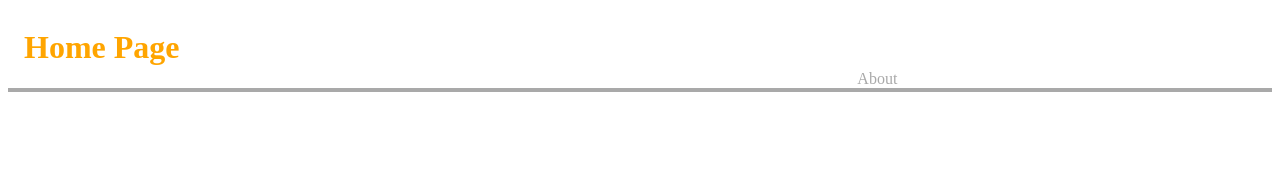
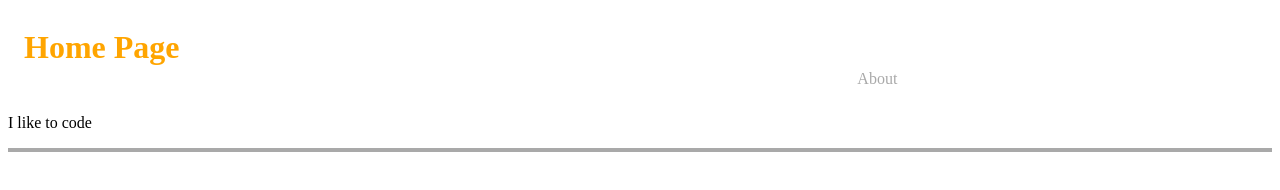
Before and after one commit to AustenElswick/git-drills-version-2, a plain HTML site: page app/index.html in a window 1280 px wide. Drawn offline with Linux system fonts and the light colour scheme.

Commit message:
added paragraph about something I like

```diff
--- a/app/index.html
+++ b/app/index.html
@@ -11,6 +11,7 @@
       <nav>
         <a href="about.html">About</a>
       </nav>
+      <p>I like to code</p>
     </header>
   </body>
 </html>
```
